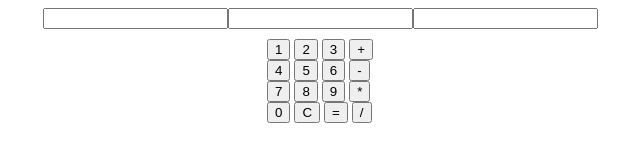
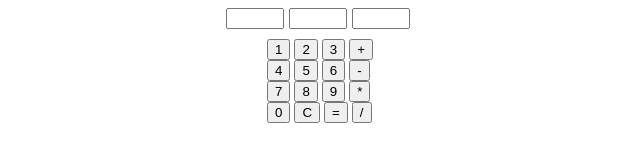
Before and after one commit to chininchu/JavaScript-Calculator, a plain HTML site: page main.html in a window 1280 px wide. Shown: the whole page, without its empty margins (320-960 px from the left). Drawn offline with Linux system fonts and the light colour scheme.

Commit message:
Created a selector called input

```diff
--- a/style.css
+++ b/style.css
@@ -14,3 +14,12 @@
     display: flex;
     margin-bottom: 10px;
 }
+
+input {
+    width: 50px;
+    text-align: center;
+    margin-right: 5px;
+
+
+
+}
```
